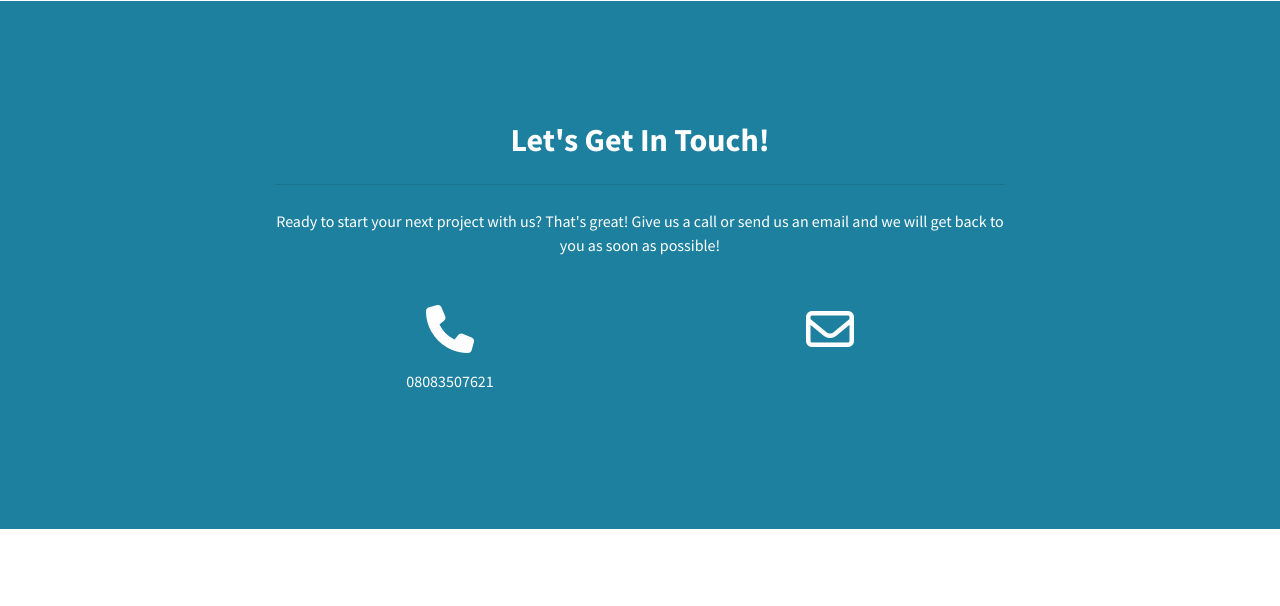
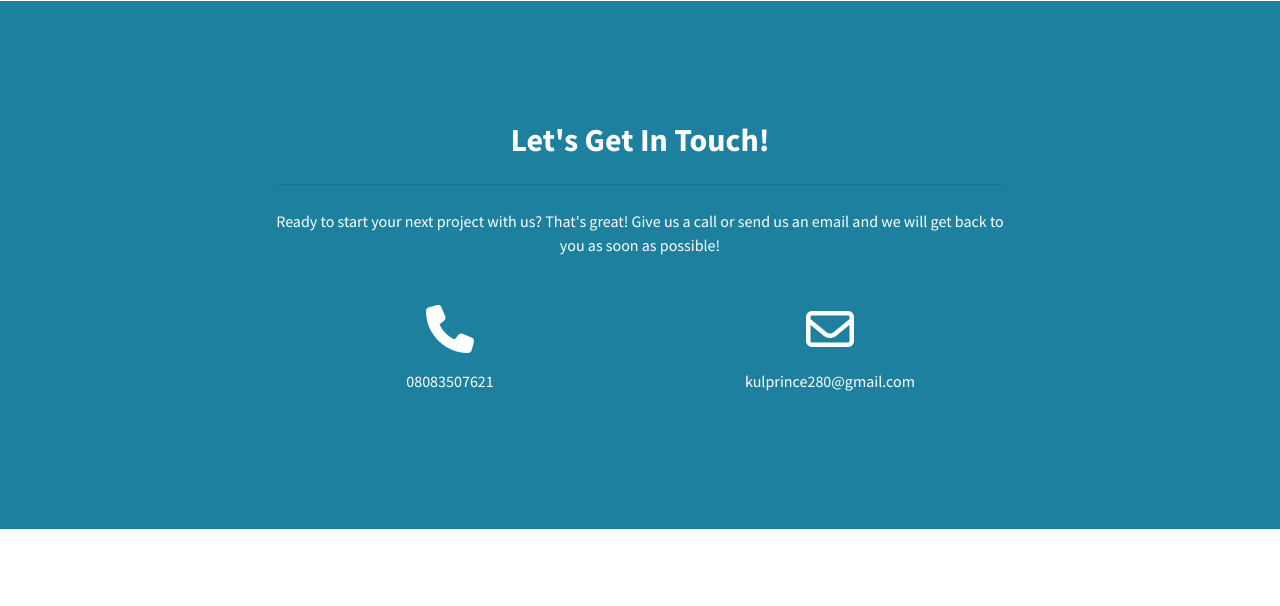
Before and after one commit to kulprince280/portfolio, a plain HTML site: page index.html in a window 1280 px wide. Shown: the part 3608-4214 px from the top of the page. Drawn offline with nearby package versions, Linux system fonts and the light colour scheme.

Commit message:
fix icon bug

```diff
--- a/index.html
+++ b/index.html
@@ -150,7 +150,7 @@
                     <p>08083507621</p>
                 </div>
                 <div class="col-lg-4 mr-auto text-center"><i class="fa fa-envelope-o fa-3x mb-3 sr-contact" data-aos="zoom-in" data-aos-duration="300" data-aos-delay="300" data-aos-once="true"></i>
-                    <p><a href="kulprince280@gmail.com">kulprince280@gmail.com</a></p>
+                    <p>kulprince280@gmail.com</p>
                 </div>
             </div>
         </div>
```
